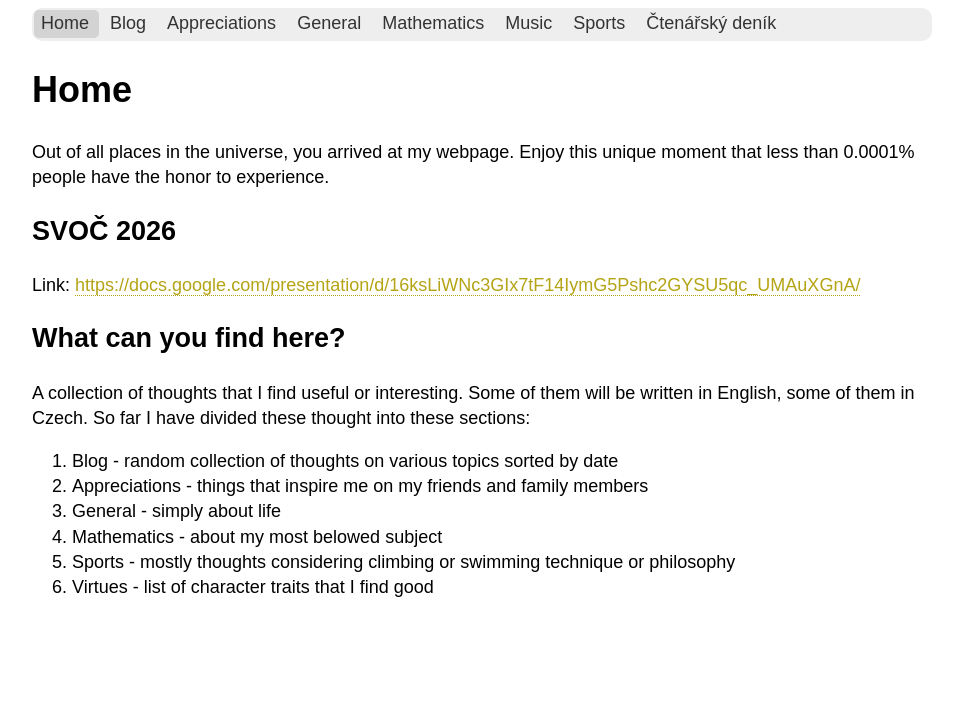
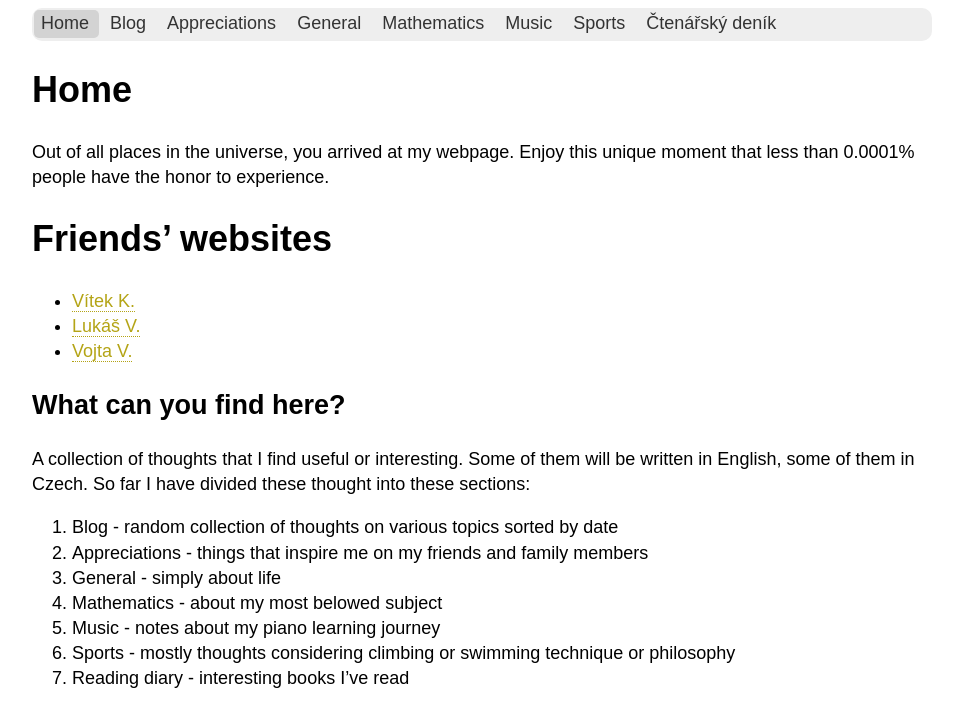
Before and after one commit to hartmaj2/hartmaj2.github.io, a Jekyll site: the page built from index.md, in a window 1280 px wide. Shown: the top 727 px of the page, without its empty margins (158-1121 px from the left). Built offline with Jekyll 4.4.1, drawn with Linux system fonts in a browser that asks for light colours.

Commit message:
Add links to friends and update table of contents

```diff
--- a/index.md
+++ b/index.md
@@ -8,9 +8,11 @@ navbar_order: 100
 
 Out of all places in the universe, you arrived at my webpage. Enjoy this unique moment that less than 0.0001% people have the honor to experience.
 
-## SVOČ 2026
+# Friends' websites
 
-Link: [https://docs.google.com/presentation/d/16ksLiWNc3GIx7tF14IymG5Pshc2GYSU5qc_UMAuXGnA/](https://docs.google.com/presentation/d/16ksLiWNc3GIx7tF14IymG5Pshc2GYSU5qc_UMAuXGnA/)
+- [Vítek K.](https://www.vitkolos.cz/en)
+- [Lukáš V.](https://lesves.github.io/)
+- [Vojta V.](https://vojtech-votruba.github.io/)
 
 ## What can you find here?
 
@@ -19,5 +21,6 @@ A collection of thoughts that I find useful or interesting. Some of them will be
 2. Appreciations - things that inspire me on my friends and family members
 3. General - simply about life
 4. Mathematics - about my most belowed subject
-5. Sports - mostly thoughts considering climbing or swimming technique or philosophy
-6. Virtues - list of character traits that I find good
+5. Music - notes about my piano learning journey
+6. Sports - mostly thoughts considering climbing or swimming technique or philosophy
+7. Reading diary - interesting books I've read
```
